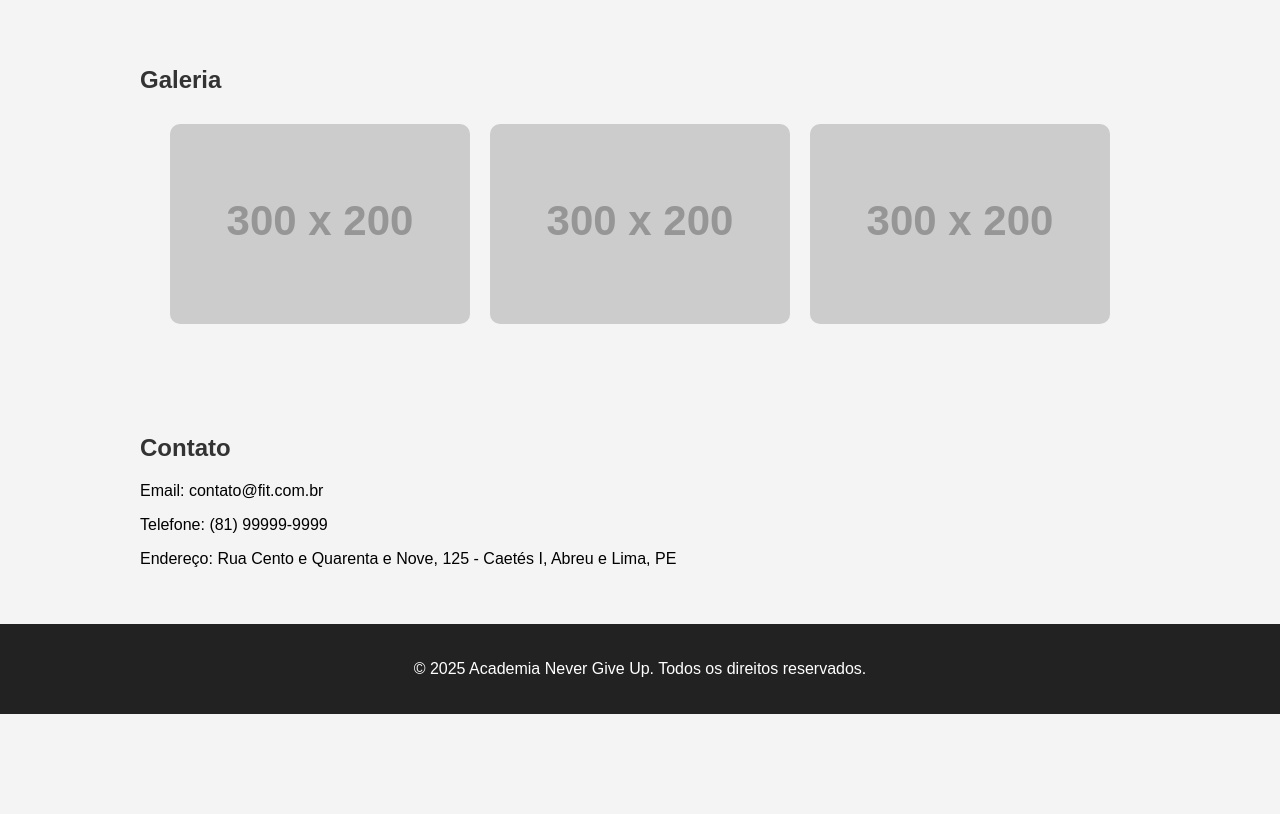
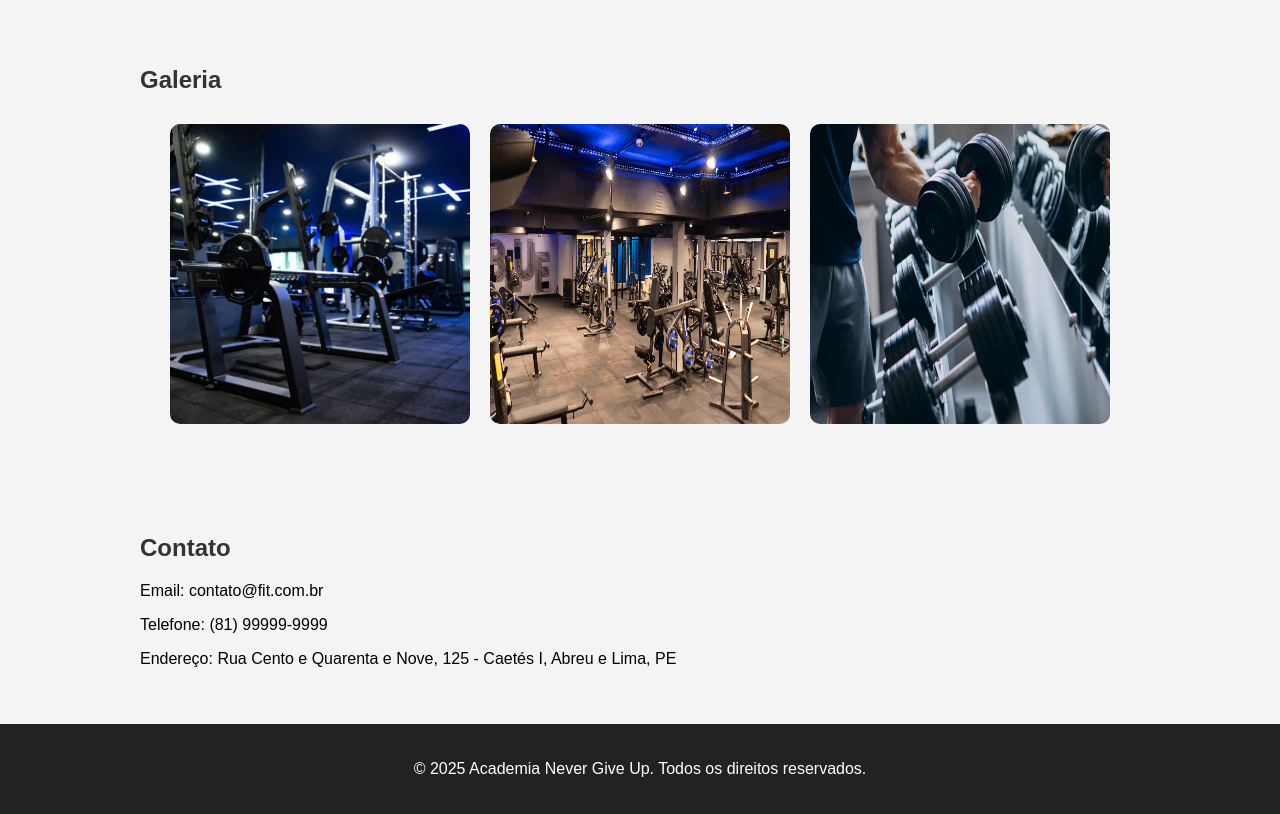
Before and after one commit to Emperorsama777/Garra-e-Forca, a plain HTML site: page index.html in a window 1280 px wide. Shown: the part 1540-2354 px from the top of the page. Before the commit the page ends 2254 px from the top, so only its background shows below. Drawn offline with Linux system fonts and the light colour scheme; placeholder pictures from the web are drawn by us.

Commit message:
Add files via upload

```diff
--- a/index.html
+++ b/index.html
@@ -122,7 +122,7 @@
 
   <header class="topo">
   <div class="overlay">
-    <img src="https://sdmntprnorthcentralus.oaiusercontent.com/files/00000000-6f24-622f-a19d-2bdcb97a37a9/raw?se=2025-06-11T20%3A21%3A05Z&sp=r&sv=2024-08-04&sr=b&scid=0087162b-9384-56ed-be7b-8b5710895e42&skoid=864daabb-d06a-46b3-a747-d35075313a83&sktid=a48cca56-e6da-484e-a814-9c849652bcb3&skt=2025-06-11T11%3A07%3A34Z&ske=2025-06-12T11%3A07%3A34Z&sks=b&skv=2024-08-04&sig=fE0ZOqBS4GbwhT6lntmzOjoDyOfo9%2BscGF4ehCQVbPo%3D" alt="Logo Academia Never Give Up" class="logo">
+    <img src="Imagens/academia2.png" alt="Logo Academia Never Give Up" class="logo">
   </div>
 </header>
 
@@ -178,9 +178,9 @@
   <section id="galeria">
     <h2>Galeria</h2>
     <div class="galeria">
-      <img src="https://via.placeholder.com/300x200?text=Academia+1" alt="Foto academia 1">
-      <img src="https://via.placeholder.com/300x200?text=Academia+2" alt="Foto academia 2">
-      <img src="https://via.placeholder.com/300x200?text=Academia+3" alt="Foto academia 3">
+      <img src="Imagens/imagem1.webp" alt="Foto academia 1">
+      <img src="Imagens/imagem2.webp" alt="Foto academia 2">
+      <img src="Imagens/imagem3.webp" alt="Foto academia 3">
     </div>
   </section>
 
```
Also changed, not shown: Imagens/imagem1.webp (added), Imagens/imagem2.webp (added), Imagens/imagem3.webp (added).
